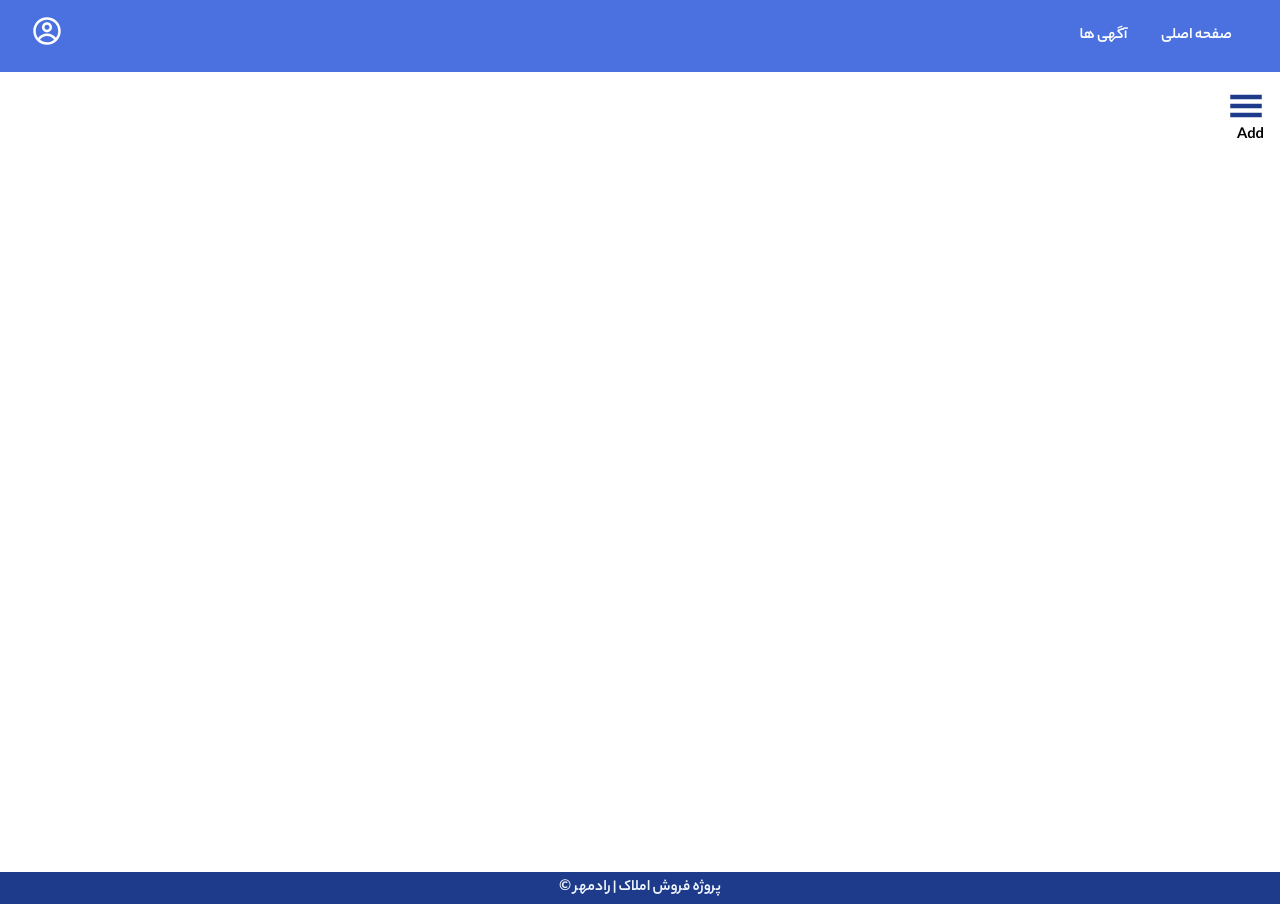
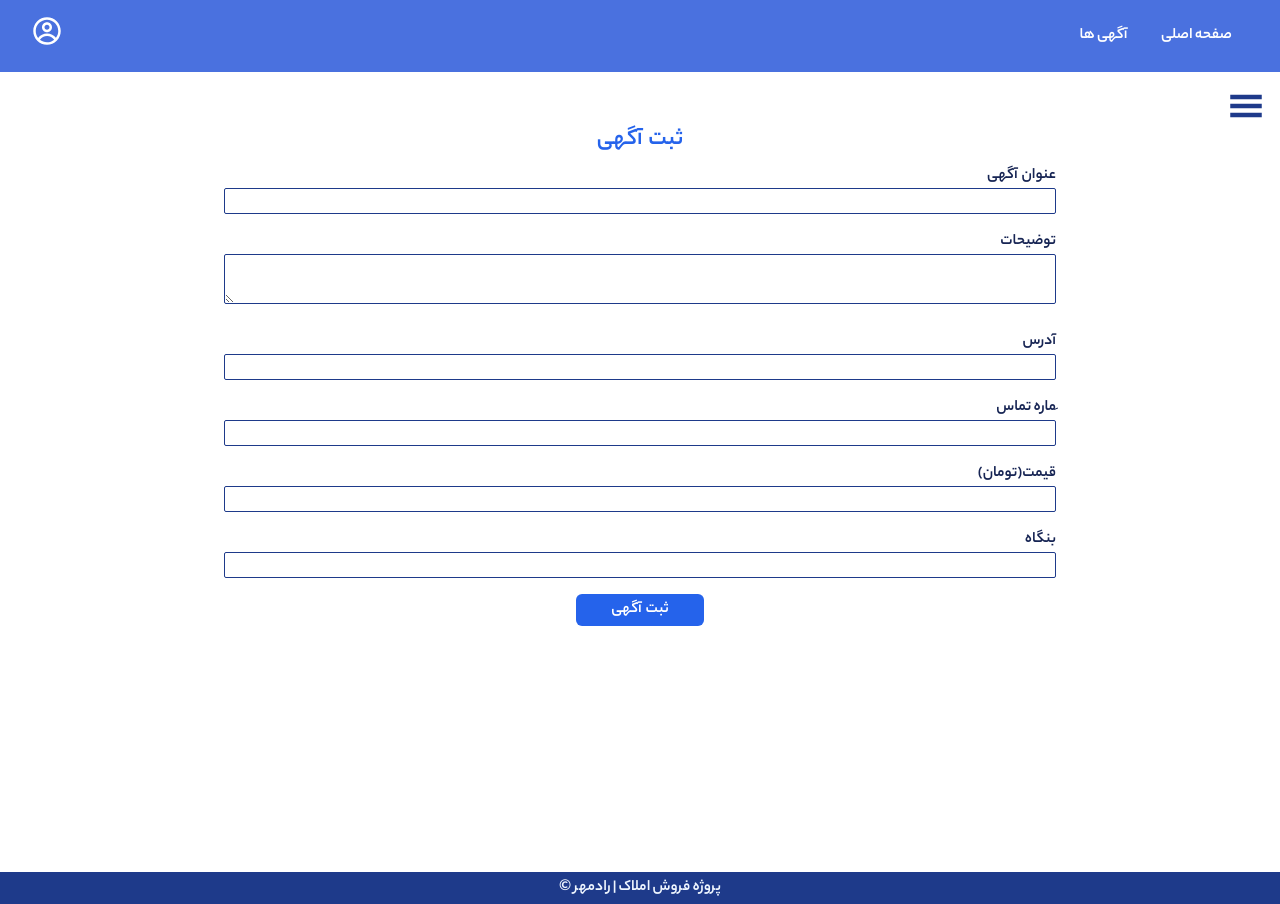
Before and after one commit to radmehr-fatemi/residensial, a Next.js app: page /dashboard/add in a window 1280 px wide. Built offline with nearby package versions, Linux system fonts and the light colour scheme; no server answers; sample sign-in values are in the browser's storage.

Commit message:
Created TextInput

```diff
--- a/src/app/dashboard/page.jsx
+++ b/src/app/dashboard/page.jsx
@@ -1,16 +1,23 @@
 import UserB from "@/model/UserB";
+import connectDB from "src/utils/connectDB";
 import { getServerSession } from "next-auth";
 import { authOptions } from "../api/auth/[...nextauth]/route";
 
 //Component
 import DashboardPage from "src/components/template/dashboard/DashboardPage";
+import SpinnerLoader from "src/components/module/spinner/SpinnerLoader";
 
 const Dashboard = async () => {
+    try {
+        await connectDB()
+    } catch (err) {
+        console.log("Error-----------------------" ,err)
+        return <SpinnerLoader> آینترنت خود را برسی کنید </SpinnerLoader>
+    }
+        const {user: {email}} = await getServerSession(authOptions);
+        const user = await UserB.findOne({email})
 
-    const {user: {email}} = await getServerSession(authOptions);
-    const user = await UserB.findOne({email})
-
-    return <DashboardPage user={user} />
+        return <DashboardPage user={user} />
 };
 
 export default Dashboard;
--- /dev/null
+++ b/src/components/module/spinner/SpinnerLoader.jsx
@@ -0,0 +1,24 @@
+"use client"
+
+import { InfinitySpin} from "react-loader-spinner";
+
+const SpinnerLoader = ({ children }) => {
+    return (
+        <div
+        className="
+            w-full
+            flex
+            flex-col
+            justify-center
+            items-center
+        " >
+            <InfinitySpin
+                width='200'
+                color="#4fa9ff"
+            />
+            <p className="text-blue-900" > {children} </p>
+        </div>
+    );
+};
+
+export default SpinnerLoader;
--- /dev/null
+++ b/src/components/module/text input/TextInput.jsx
@@ -0,0 +1,47 @@
+import { p2e } from "src/utils/replaceNumber";
+
+const TextInput = (props) => {
+
+    const { title, name, profileData, setProfileData, textarea = false } = props;
+
+    const changHandler = ({ target }) => {
+        const { name, value } = target;
+
+        setProfileData({
+            ...profileData,
+            [name]: value
+        })
+    }
+
+    return (
+        <div
+        style={{
+            animation:"backInDown .5s"
+        }}
+        className="py-2"  >
+            <p className="text-blue-950" > {title} </p>
+            {
+                textarea ? (
+                    <textarea
+                        className="border border-blue-900 rounded-sm focus:outline-blue-600 w-full"
+                        type="text"
+                        name={name}
+                        value={profileData[p2e(name)]}
+                        onChange={changHandler}
+                    />
+                ) :
+                    (
+                        <input
+                            className="border border-blue-900 rounded-sm focus:outline-blue-600 w-full"
+                            type="text"
+                            name={name}
+                            value={profileData[p2e(name)]}
+                            onChange={changHandler}
+                        />
+                    )
+            }
+        </div>
+    )
+};
+
+export default TextInput;
--- a/src/components/template/addPD/AddPDPage.jsx
+++ b/src/components/template/addPD/AddPDPage.jsx
@@ -1,7 +1,84 @@
+"use client"
+
+import { useState } from "react";
+
+//Component
+import TextInput from "@/module/text input/TextInput";
+
 const AddPDPage = () => {
+
+    const [profileData, setProfileData] = useState({
+        title: "",
+        description: "",
+        location: "",
+        phone: "",
+        price: "",
+        realState: "",
+        constructionDate: new Date(),
+        category: "",
+        rules: "",
+        amenities: "",
+    });
+
+    const submitHandler = () => {
+        console.log(profileData)
+    }
+
     return (
-        <div>
-Add
+        <div
+            style={{
+                animation: "zoomInDown .5s"
+            }}
+            className="md:w-4/6 m-auto" >
+
+            <h1 className="text-center text-2xl text-blue-600"
+            > ثبت آگهی </h1>
+
+            <TextInput
+                title="عنوان آگهی"
+                name="title"
+                profileData={profileData}
+                setProfileData={setProfileData}
+            />
+
+            <TextInput
+                title="توضیحات"
+                name="description"
+                profileData={profileData}
+                setProfileData={setProfileData}
+                textarea={true}
+            />
+
+            <TextInput
+                title="آدرس"
+                name="location"
+                profileData={profileData}
+                setProfileData={setProfileData}
+            />
+            <TextInput
+                title="َماره تماس"
+                name="phone"
+                profileData={profileData}
+                setProfileData={setProfileData}
+            />
+            <TextInput
+                title="قیمت(تومان)"
+                name="price"
+                profileData={profileData}
+                setProfileData={setProfileData}
+            />
+            <TextInput
+                title="بنگاه"
+                name="realState"
+                profileData={profileData}
+                setProfileData={setProfileData}
+            />
+            <div className="flex justify-center mt-2" >
+                <button
+                    onClick={submitHandler}
+                    className="w-32 bg-blue-600 text-white py-1 rounded-md hover:bg-blue-500"
+                > ثبت آگهی </button>
+            </div>
         </div>
     );
 };
--- a/src/components/template/dashboard/DashboardPage.jsx
+++ b/src/components/template/dashboard/DashboardPage.jsx
@@ -1,13 +1,13 @@
+import Link from "next/link";
+
 const DashboardPage = ({ user }) => {
 
     const { createAt } = user;
 
     return (
         <div
-        style={{animation: "bounceIn .2s"}}
-            className="
-        p-4
-        " >
+            style={{ animation: "bounceIn .2s" }}
+            className="p-4 w-4/6 m-auto flex flex-col justify-center" >
             <h3 className="text-2xl text-blue-800" >
                 درود
             </h3>
@@ -17,12 +17,19 @@ const DashboardPage = ({ user }) => {
             > آگهی های خودرا ثبت کنید تا هزاران نفر آنرا مشاهده کنند </p>
 
             <div
-            className="bg-blue-200 w-fit flex items-center text-blue-600 rounded-md px-1" >
+                className="bg-blue-200 w-fit flex items-center text-blue-600 rounded-md px-1 mt-2" >
                 <span
-                className="text-black ml-1"
+                    className="text-blue-800 ml-1"
                 > تاریخ عضویت: </span>
 
                 <p> {new Date(createAt).toLocaleDateString("fa-IR")} </p>
+
+            </div>
+
+            <div className="py-4 flex justify-center" >
+                <Link
+                    className=" w-80 text-center rounded-md text-white bg-blue-600 hover:bg-blue-500"
+                    href="/dashboard/add"> ثبت آگهی </Link>
             </div>
         </div>
     );
--- a/src/utils/connectDB.js
+++ b/src/utils/connectDB.js
@@ -4,7 +4,8 @@ const connectDB = async () => {
     try {
         if ( mongoose.connections[0].readyState ) return
         mongoose.connect(process.env.MONOGO_URI);
-        console.log("Connected to DB")
+        mongoose.set('strictQuery', true);
+        console.log("Connected to DB");
 
     } catch (err) {
         console.log("Error in connection" ,err)
--- /dev/null
+++ b/src/utils/replaceNumber.js
@@ -0,0 +1,14 @@
+const e2p = (s) => s.toString().replace(/\d/g, (d) => "۰۱۲۳۴۵۶۷۸۹"[d]);
+
+const p2e = (s) =>
+  s.toString().replace(/[۰-۹]/g, (d) => "۰۱۲۳۴۵۶۷۸۹".indexOf(d));
+
+const sp = (number) => {
+  const seperatedNumber = number
+    .toString()
+    .match(/(\d+?)(?=(\d{3})+(?!\d)|$)/g);
+  const joinedNumber = seperatedNumber.join(",");
+  return e2p(joinedNumber);
+};
+
+export { e2p, p2e, sp };
```
